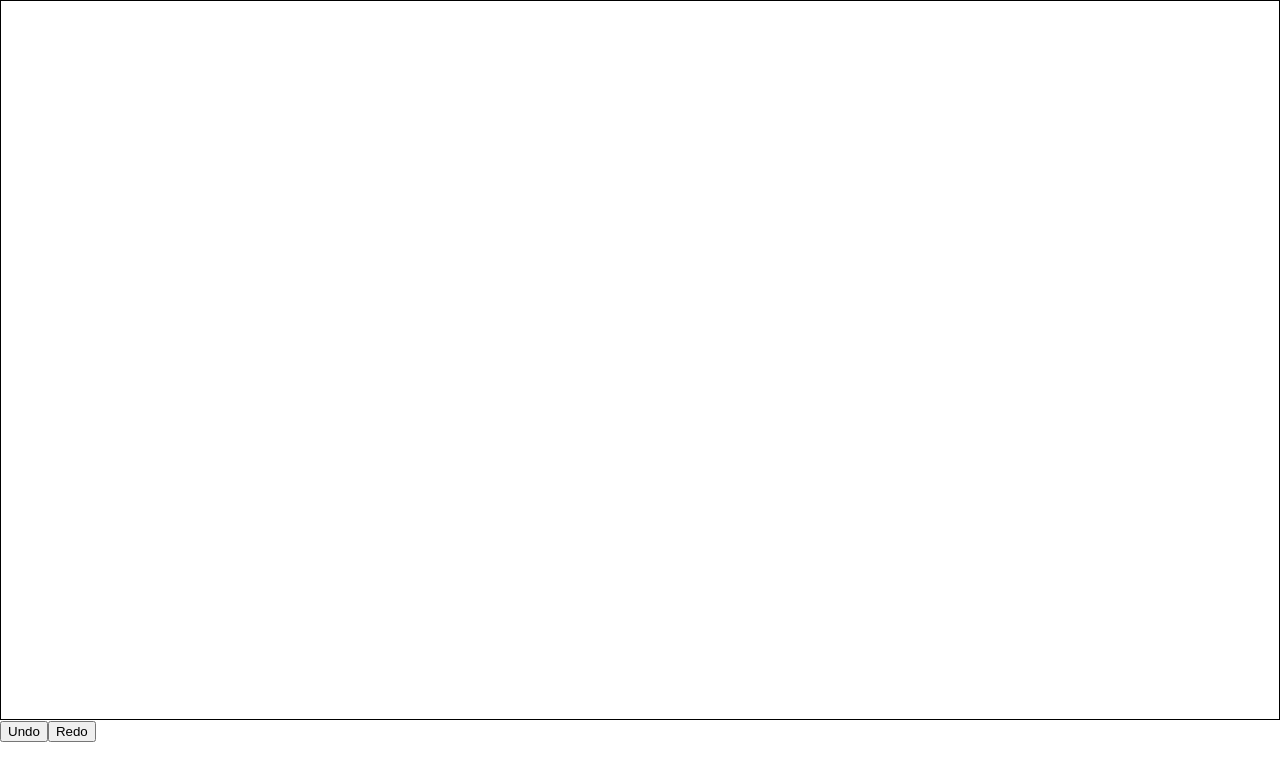
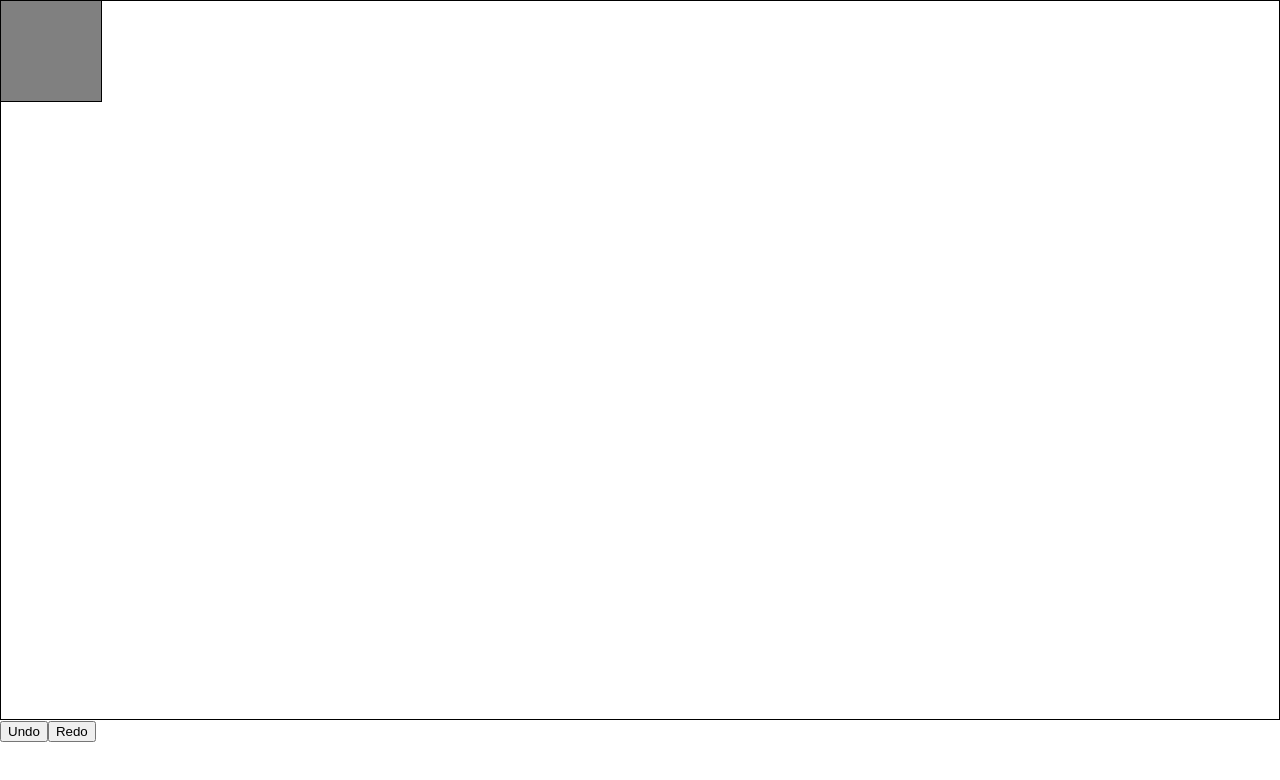
Before and after one commit to yasinabdmahmood/react-drawing-app, a React (Create React App) app: page / in a window 1280 px wide. Shown: the top 780 px of the page. Built offline with nearby package versions, Linux system fonts and the light colour scheme.

Commit message:
Add Box component

```diff
--- /dev/null
+++ b/src/components/Box.js
@@ -0,0 +1,47 @@
+import React, { useState } from 'react';
+
+const Box = ({ width, height }) => {
+  const [position, setPosition] = useState({ x: 0, y: 0 });
+  const [isDragging, setIsDragging] = useState(false);
+  const [initialPosition, setInitialPosition] = useState({ x: 0, y: 0 });
+
+  const handleMouseDown = (e) => {
+    setInitialPosition({ x: e.clientX, y: e.clientY });
+    setIsDragging(true);
+  };
+
+  const handleMouseMove = (e) => {
+    if (!isDragging) {
+      return;
+    }
+    setPosition({
+      x: position.x + e.clientX - initialPosition.x,
+      y: position.y + e.clientY - initialPosition.y,
+    });
+    setInitialPosition({ x: e.clientX, y: e.clientY });
+  };
+
+  const handleMouseUp = () => {
+    setIsDragging(false);
+  };
+
+  return (
+    <div
+      style={{
+        width,
+        height,
+        backgroundColor: 'gray',
+        border: isDragging? '2px solid blue' : '1px solid black',
+        position: 'relative',
+        left: position.x,
+        top: position.y,
+        zIndex: '2',
+      }}
+      onMouseDown={handleMouseDown}
+      onMouseMove={handleMouseMove}
+      onMouseUp={handleMouseUp}
+    />
+  );
+};
+
+export default Box;
--- a/src/components/DrawingApp.js
+++ b/src/components/DrawingApp.js
@@ -1,5 +1,6 @@
 import React, { useState } from 'react';
 import Doodle from '../classes/Doodle';
+import Box from './Box';
 
 function DrawingApp() {
   const [lines, setLines] = useState([]);
@@ -46,6 +47,7 @@ function DrawingApp() {
         <button type="button" onClick={handleUndo}>Undo</button>
         <button type="button" onClick={handleRedo}>Redo</button>
       </div>
+      <Box width={100} height={100} />
 
       <svg
         onMouseDown={handleMouseDown}
```
